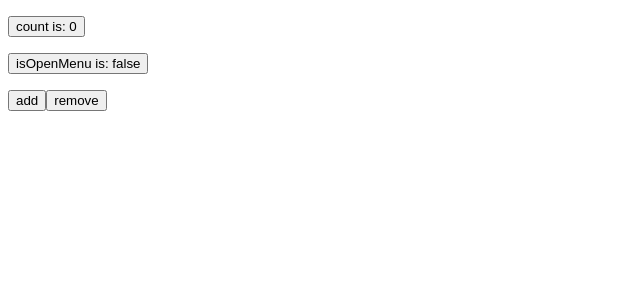
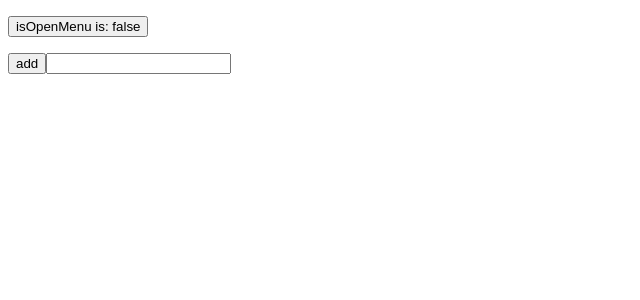
Before and after one commit to nagatani-ay/react-todolist, a React (Vite) app: page / in a window 1280 px wide. Shown: the top 300 px of the page, without its empty margins (0-640 px from the left). Built offline with nearby package versions, Linux system fonts and the light colour scheme.

Commit message:
1 file modified

```diff
--- a/src/App.jsx
+++ b/src/App.jsx
@@ -3,10 +3,29 @@ import logo from './logo.svg';
 import './App.css';
 
 function App() {
-  const [count, setCount] = useState(0);
+  let [targetText, setTarget] = useState('');
   const [todos, setTodos] = useState([]);
   const [isOpenMenu, toggleMenu] = useState(false);
-  const todolist = todos.map((todo) => <li key={todo}> {todo}</li>);
+  const todolist = todos.map((todo) => (
+    <li key={todo.code}>
+      <input
+        type="checkbox"
+        onChange={() => {
+          changeStatus(todo.code);
+        }}
+      />
+      <button
+        onClick={() => {
+          removeTodo(todo.code);
+        }}
+      >
+        ×
+      </button>
+      <p>CODE:{todo.code}</p>
+      <p>TEXT:{todo.text}</p>
+      <p>STATUS:{todo.status + ''}</p>
+    </li>
+  ));
 
   function test(b) {
     if (b) {
@@ -18,20 +37,42 @@ function App() {
   // HTMLの中に書く場合{isOpenMenu && <p>test</p>}
   // 三項演算子{isOpenMenu ? <p>true</p> : <p>false</p>}
   function addTodo() {
-    setTodos((todos) => [...todos, { code:"",text: 'test' + todos.length }]);
+    setTodos((todos) => [
+      ...todos,
+      { code: generateCode(), text: targetText, status: false },
+    ]);
   }
 
-  function removeTodo() {
-    setTodos(todos.filter((todo, index) => todo == 'test0'));
+  function removeTodo(target) {
+    setTodos(todos.filter((todo, index) => todo.code !== target));
   }
+
+  function generateCode() {
+    const code = Math.random().toString(32).substring(2);
+    todos.forEach((todo, i) => {
+      if (todo.code == code) {
+        code = Math.random().toString(32).substring(2);
+      }
+    });
+    return code;
+  }
+
+  function setTargetText(text) {
+    setTarget((targetText = text));
+  }
+  function changeStatus(target) {
+    console.log(target);
+    setTodos(
+      todos.map((todo, index) => {
+        if ((todo.code = target)) {
+          console.log('detect');
+        }
+      })
+    );
+  }
+
   return (
     <div className="App">
-      <p>
-        <button type="button" onClick={() => setCount((count) => count + 1)}>
-          count is: {count}
-        </button>
-      </p>
-
       <p>
         <button
           type="button"
@@ -51,15 +92,13 @@ function App() {
         >
           add
         </button>
-        <button
-          type="button"
-          onClick={() => {
-            // 削除はfillter
-            removeTodo();
+        <input
+          type="text"
+          value={targetText}
+          onChange={(event) => {
+            setTargetText(event.target.value);
           }}
-        >
-          remove
-        </button>
+        />
       </p>
       <ul>{todolist}</ul>
     </div>
```
